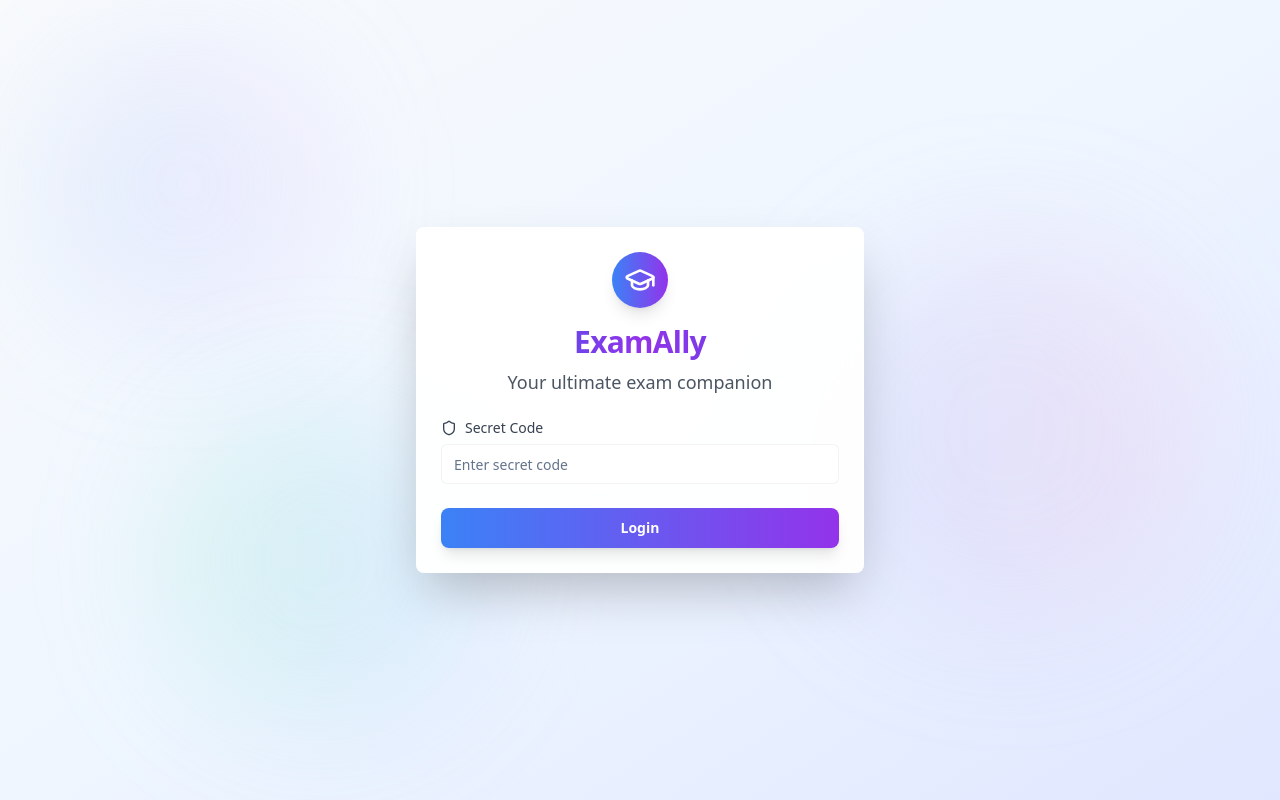
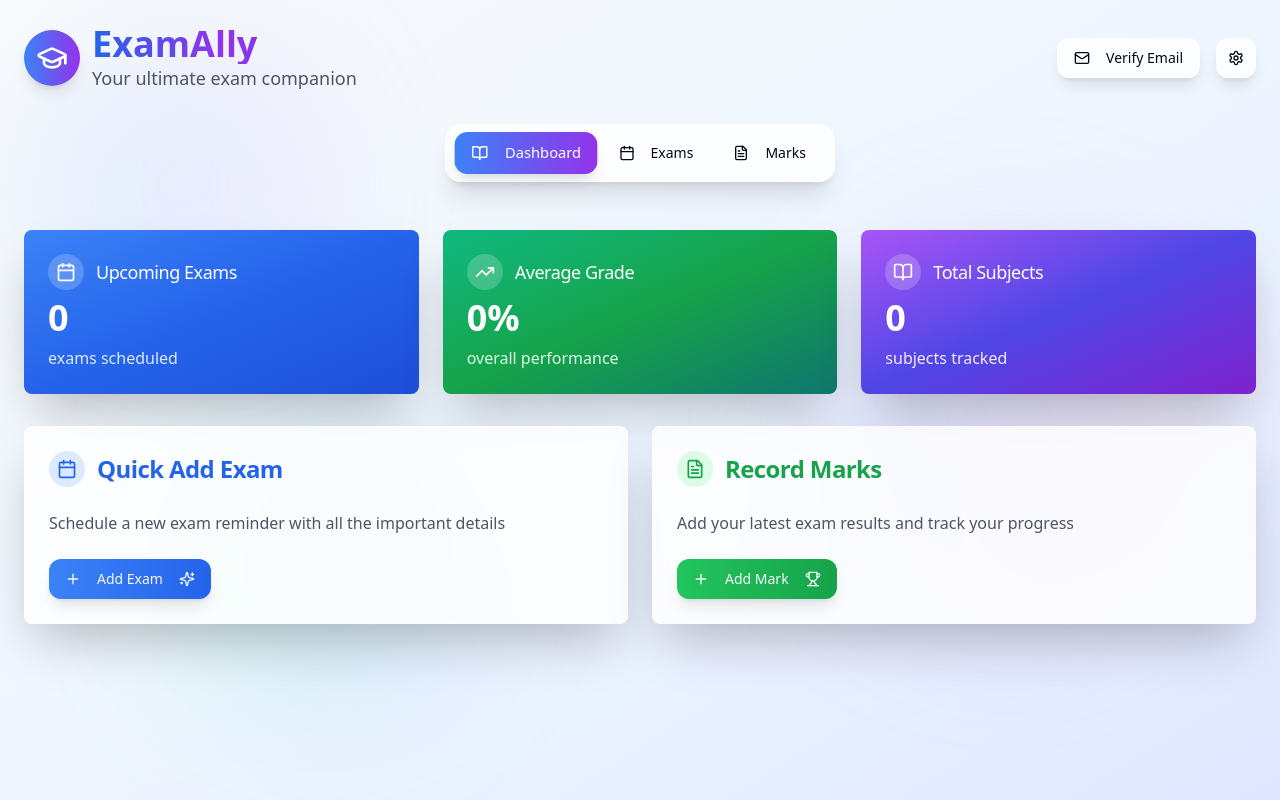
Before and after one commit to A-Aditya-Narayan/exam-ally-mark, a React (Vite) app: page / in a window 1280 px wide. Before the commit this address led to /auth. Built offline with nearby package versions, Linux system fonts and the light colour scheme.

Commit message:
Remove secret code login
Removed secret code login and related functionality.

```diff
--- a/src/App.tsx
+++ b/src/App.tsx
@@ -3,36 +3,13 @@ import { Toaster } from "@/components/ui/toaster";
 import { Toaster as Sonner } from "@/components/ui/sonner";
 import { TooltipProvider } from "@/components/ui/tooltip";
 import { QueryClient, QueryClientProvider } from "@tanstack/react-query";
-import { BrowserRouter, Routes, Route, Navigate } from "react-router-dom";
-import { useEffect, useState } from "react";
+import { BrowserRouter, Routes, Route } from "react-router-dom";
 import Index from "./pages/Index";
-import Auth from "./pages/Auth";
 import NotFound from "./pages/NotFound";
 
 const queryClient = new QueryClient();
 
 const App = () => {
-  const [isAuthenticated, setIsAuthenticated] = useState(false);
-  const [loading, setLoading] = useState(true);
-
-  useEffect(() => {
-    // Check authentication status from localStorage
-    const authStatus = localStorage.getItem('isAuthenticated');
-    setIsAuthenticated(authStatus === 'true');
-    setLoading(false);
-  }, []);
-
-  if (loading) {
-    return (
-      <div className="min-h-screen bg-gradient-to-br from-slate-50 via-blue-50 to-indigo-100 flex items-center justify-center">
-        <div className="text-center">
-          <div className="animate-spin rounded-full h-12 w-12 border-b-2 border-blue-600 mx-auto mb-4"></div>
-          <p className="text-gray-600">Loading...</p>
-        </div>
-      </div>
-    );
-  }
-
   return (
     <QueryClientProvider client={queryClient}>
       <TooltipProvider>
@@ -40,14 +17,7 @@ const App = () => {
         <Sonner />
         <BrowserRouter>
           <Routes>
-            <Route
-              path="/auth"
-              element={isAuthenticated ? <Navigate to="/" replace /> : <Auth />}
-            />
-            <Route
-              path="/"
-              element={isAuthenticated ? <Index /> : <Navigate to="/auth" replace />}
-            />
+            <Route path="/" element={<Index />} />
             <Route path="*" element={<NotFound />} />
           </Routes>
         </BrowserRouter>
--- a/src/components/Settings.tsx
+++ b/src/components/Settings.tsx
@@ -11,14 +11,12 @@ import {
 } from "@/components/ui/dialog";
 import { Switch } from "@/components/ui/switch";
 import { Label } from "@/components/ui/label";
-import { Settings as SettingsIcon, Bell, BellOff, LogOut } from "lucide-react";
+import { Settings as SettingsIcon, Bell, BellOff } from "lucide-react";
 import { toast } from '@/hooks/use-toast';
-import { useNavigate } from 'react-router-dom';
 
 const Settings = () => {
   const [open, setOpen] = useState(false);
   const [notificationsEnabled, setNotificationsEnabled] = useState(true);
-  const navigate = useNavigate();
 
   useEffect(() => {
     // Load notification preference from localStorage
@@ -38,15 +36,6 @@ const Settings = () => {
         ? "You will receive exam reminders and updates."
         : "You won't receive any notifications.",
     });
-  };
-
-  const handleLogout = () => {
-    localStorage.removeItem('isAuthenticated');
-    toast({
-      title: "Logged Out",
-      description: "You have been successfully logged out.",
-    });
-    navigate('/auth');
   };
 
   return (
@@ -98,17 +87,6 @@ const Settings = () => {
               onCheckedChange={handleNotificationToggle}
             />
           </div>
-
-          <div className="border-t pt-4">
-            <Button
-              onClick={handleLogout}
-              variant="outline"
-              className="w-full text-red-600 border-red-200 hover:bg-red-50 hover:border-red-300"
-            >
-              <LogOut className="w-4 h-4 mr-2" />
-              Logout
-            </Button>
-          </div>
         </div>
 
         <div className="flex justify-end pt-4">
--- a/src/pages/Auth.tsx
+++ /dev/null
@@ -1,100 +0,0 @@
-
-import React, { useState } from 'react';
-import { Button } from "@/components/ui/button";
-import { Input } from "@/components/ui/input";
-import { Label } from "@/components/ui/label";
-import { Card, CardContent, CardDescription, CardHeader, CardTitle } from "@/components/ui/card";
-import { Shield, GraduationCap } from "lucide-react";
-import { toast } from '@/hooks/use-toast';
-import { useNavigate } from 'react-router-dom';
-
-const Auth = () => {
-  const [secretCode, setSecretCode] = useState('');
-  const [loading, setLoading] = useState(false);
-  const navigate = useNavigate();
-
-  const handleLogin = (e: React.FormEvent) => {
-    e.preventDefault();
-    setLoading(true);
-
-    // Check if the secret code is 4532
-    if (secretCode === '4532') {
-      // Set authentication state in localStorage
-      localStorage.setItem('isAuthenticated', 'true');
-
-      toast({
-        title: "Login Successful",
-        description: "Welcome to ExamAlly!",
-      });
-
-      navigate('/');
-    } else {
-      toast({
-        title: "Invalid Code",
-        description: "Please enter the correct secret code.",
-        variant: "destructive",
-      });
-    }
-
-    setLoading(false);
-  };
-
-  return (
-    <div className="min-h-screen bg-gradient-to-br from-slate-50 via-blue-50 to-indigo-100 relative overflow-hidden flex items-center justify-center p-6">
-      {/* Background decorative elements */}
-      <div className="absolute top-0 left-0 w-full h-full overflow-hidden pointer-events-none">
-        <div className="absolute top-10 left-10 w-72 h-72 bg-gradient-to-r from-blue-300/20 to-purple-300/20 rounded-full blur-3xl"></div>
-        <div className="absolute top-60 right-20 w-96 h-96 bg-gradient-to-r from-indigo-300/20 to-pink-300/20 rounded-full blur-3xl"></div>
-        <div className="absolute bottom-20 left-40 w-80 h-80 bg-gradient-to-r from-emerald-300/20 to-blue-300/20 rounded-full blur-3xl"></div>
-      </div>
-
-      <Card className="w-full max-w-md bg-white/95 backdrop-blur-lg border border-white/20 shadow-2xl relative z-10">
-        <CardHeader className="text-center space-y-4">
-          <div className="flex justify-center">
-            <div className="p-3 rounded-full bg-gradient-to-r from-blue-500 to-purple-600 shadow-lg">
-              <GraduationCap className="w-8 h-8 text-white" />
-            </div>
-          </div>
-          <div>
-            <CardTitle className="text-3xl font-bold bg-gradient-to-r from-blue-600 via-purple-600 to-indigo-600 bg-clip-text text-transparent">
-              ExamAlly
-            </CardTitle>
-            <CardDescription className="text-gray-600 text-lg mt-2">
-              Your ultimate exam companion
-            </CardDescription>
-          </div>
-        </CardHeader>
-
-        <CardContent>
-          <form onSubmit={handleLogin} className="space-y-6">
-            <div className="space-y-2">
-              <Label htmlFor="secretCode" className="flex items-center text-gray-700">
-                <Shield className="w-4 h-4 mr-2" />
-                Secret Code
-              </Label>
-              <Input
-                id="secretCode"
-                type="password"
-                placeholder="Enter secret code"
-                value={secretCode}
-                onChange={(e) => setSecretCode(e.target.value)}
-                className="bg-white/50 border border-gray-200/50 focus:border-blue-400 transition-colors"
-                required
-              />
-            </div>
-
-            <Button
-              type="submit"
-              disabled={loading}
-              className="w-full bg-gradient-to-r from-blue-500 to-purple-600 hover:from-blue-600 hover:to-purple-700 text-white font-semibold py-3 rounded-lg transition-all duration-300 hover:scale-105 shadow-lg"
-            >
-              {loading ? 'Logging in...' : 'Login'}
-            </Button>
-          </form>
-        </CardContent>
-      </Card>
-    </div>
-  );
-};
-
-export default Auth;
```
